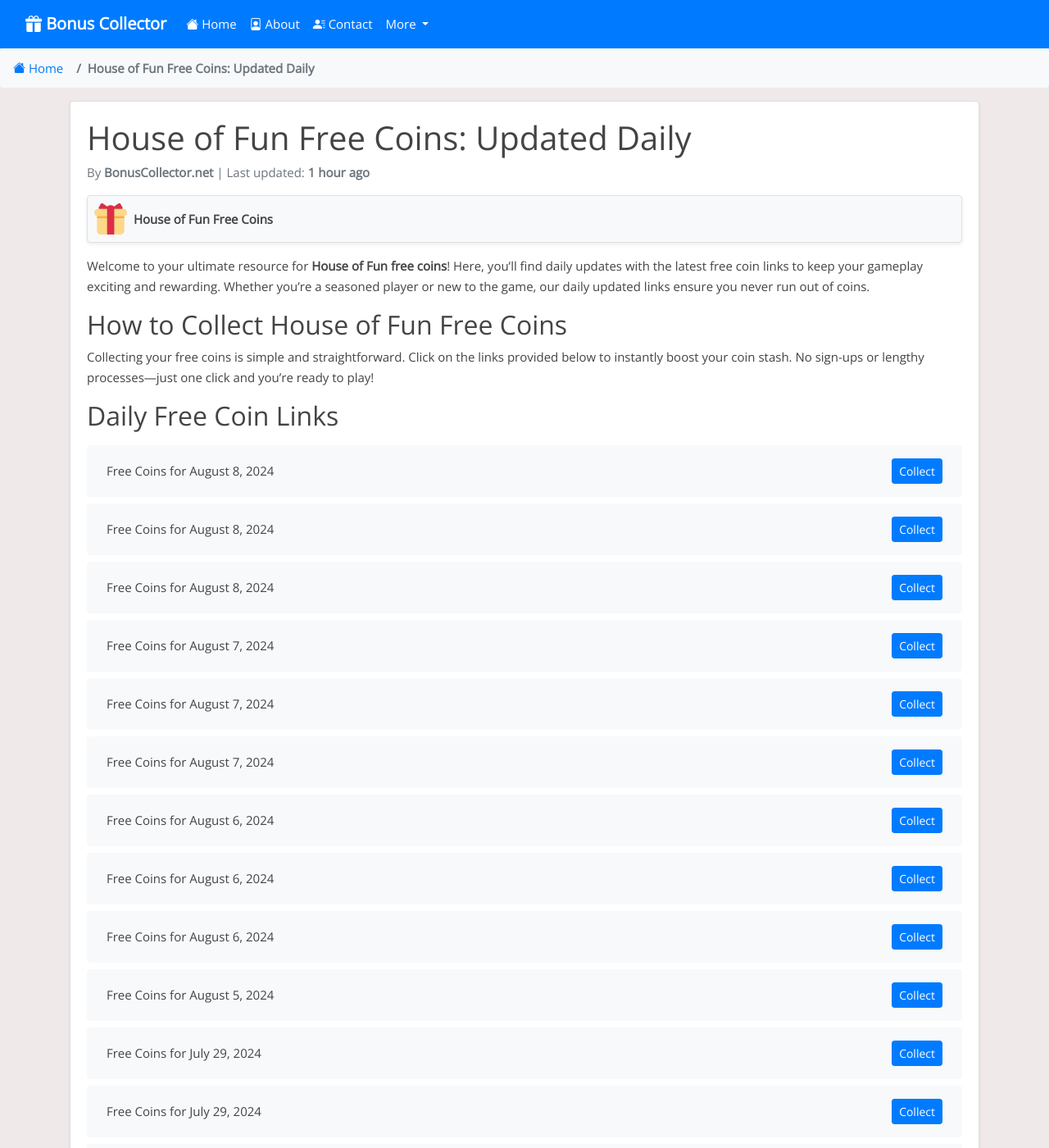
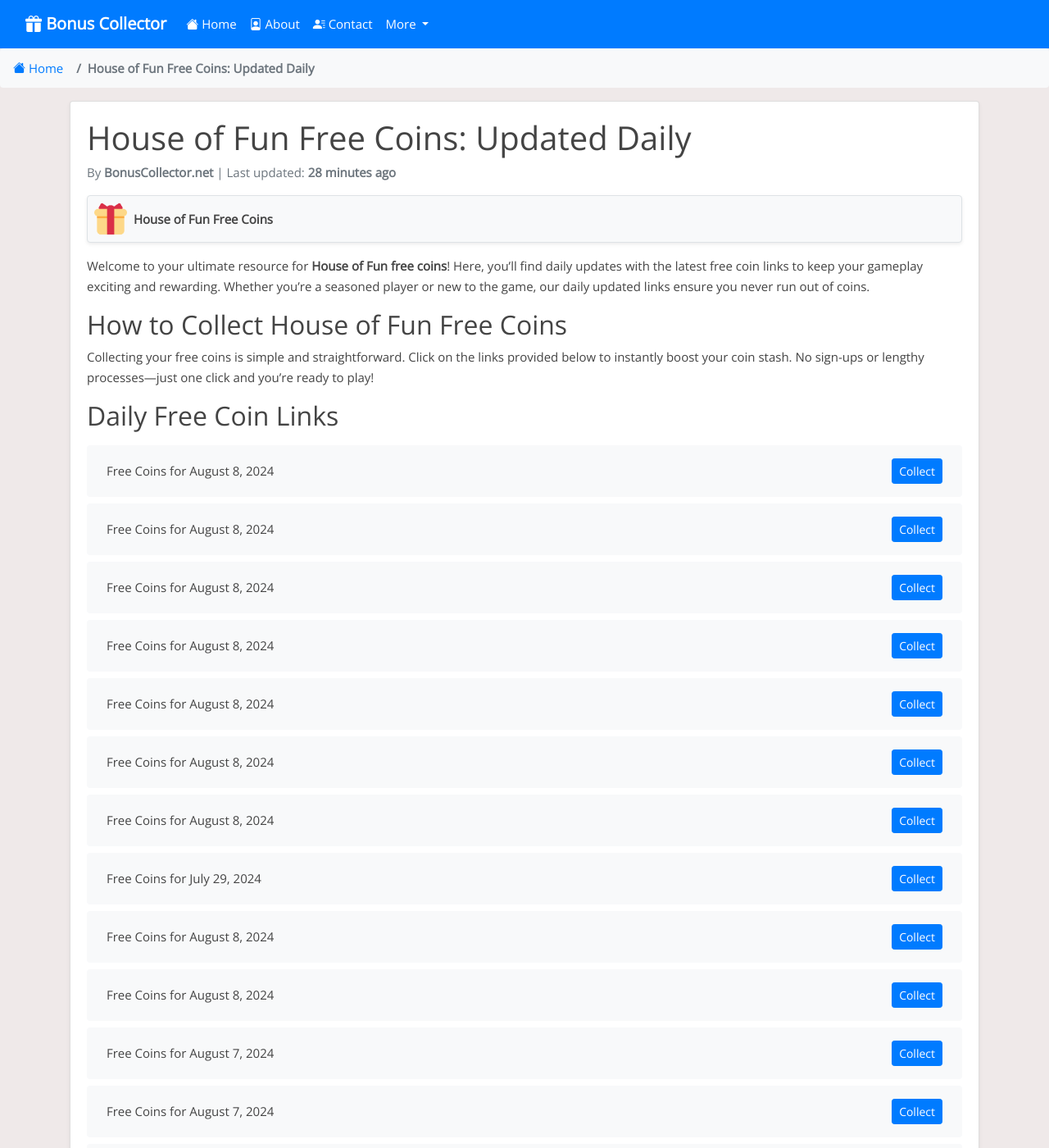
Before and after one commit to Prollad99/bs-net, a Jekyll site: the page built from _posts/2024-06-29-house-of-fun.md, in a window 1280 px wide and 1400 px high. Shown: the whole window at 82% size. Built offline with Jekyll 4.4.1, drawn with Linux system fonts in a browser that asks for light colours; nearby versions of some CDN libraries; comment, search, counter and statistics services are not loaded; some of the changed text lies outside the part shown.

Commit message:
Update house-of-fun reward links and last modified date

```diff
--- a/_data/include_files.yml
+++ b/_data/include_files.yml
@@ -11,7 +11,7 @@
   last_modified: 2024-08-08 03:33:16
 
 house-of-fun.html:
-  last_modified: 2024-08-08 03:33:12
+  last_modified: 2024-08-08 04:10:29
 
 cash-frenzy.html:
   last_modified: 2024-08-08 03:07:48
--- a/_includes/house-of-fun.html
+++ b/_includes/house-of-fun.html
@@ -10,6 +10,34 @@
   <li class="list-group-item d-flex justify-content-between align-items-center">
     <span>Free Coins for August 8, 2024</span>
     <a href="https://playtika.onelink.me/hof/w4blbwsu?af_dp=hof%3A%2F%2F&af_force_deeplink=true&c_id=2024M8D7_07&s_id=1060&deeplink=eyJpZCI6IjI4MzQ4NzJjLTE1OGEtNDExMS04Nzc3LTlmZGI2ZDNmZGQ2NSIsImFjIjoiaG9mX2dpZnRfY291cG9uIn0=" class="btn btn-primary btn-sm">Collect</a>
+  </li>
+  <li class="list-group-item d-flex justify-content-between align-items-center">
+    <span>Free Coins for August 8, 2024</span>
+    <a href="https://playtika.onelink.me/hof/w4blbwsu?af_force_deeplink=true&deeplink=eyJpZCI6Ijk0ZWE1NjI1LWM0NjYtNDY2Ni05Y2MwLWY1NjlkOTEwYmRlNSIsImFjIjoiaG9mX2dpZnRfY291cG9uIn0=" class="btn btn-primary btn-sm">Collect</a>
+  </li>
+  <li class="list-group-item d-flex justify-content-between align-items-center">
+    <span>Free Coins for August 8, 2024</span>
+    <a href="https://playtika.onelink.me/hof/w4blbwsu?af_force_deeplink=true&deeplink=eyJpZCI6Ijc1ZWQ4MGE2LWIwOGEtNDM4Yi05ZWVhLTMyYTk0MjE4NDgzOCIsImFjIjoiaG9mX2dpZnRfY291cG9uIn0=" class="btn btn-primary btn-sm">Collect</a>
+  </li>
+  <li class="list-group-item d-flex justify-content-between align-items-center">
+    <span>Free Coins for August 8, 2024</span>
+    <a href="https://playtika.onelink.me/hof/w4blbwsu?af_force_deeplink=true&deeplink=eyJpZCI6IjhjNzJmYWNjLTNkZDEtNDQ5YS05NWMyLTJiOGMxY2ZkNzFjOSIsImFjIjoiaG9mX2dpZnRfY291cG9uIn0=" class="btn btn-primary btn-sm">Collect</a>
+  </li>
+  <li class="list-group-item d-flex justify-content-between align-items-center">
+    <span>Free Coins for August 8, 2024</span>
+    <a href="https://playtika.onelink.me/hof/w4blbwsu?af_force_deeplink=true&deeplink=eyJpZCI6ImVjZDljMjg4LWI2NGEtNDNmNC05NGNlLTk0ZmQxMDhjYmY4ZCIsImFjIjoiaG9mX2dpZnRfY291cG9uIn0=" class="btn btn-primary btn-sm">Collect</a>
+  </li>
+  <li class="list-group-item d-flex justify-content-between align-items-center">
+    <span>Free Coins for July 29, 2024</span>
+    <a href="https://playtika.onelink.me/hof/w4blbwsu?af_force_deeplink=true&deeplink=eyJpZCI6IjNiMzlkZjIzLTRlMmEtNGNmNC1hNzkzLTQ2MzQ0NGM0N2VlMyIsImFjIjoiaG9mX2dpZnRfY291cG9uIn0=" class="btn btn-primary btn-sm">Collect</a>
+  </li>
+  <li class="list-group-item d-flex justify-content-between align-items-center">
+    <span>Free Coins for August 8, 2024</span>
+    <a href="https://playtika.onelink.me/hof/w4blbwsu?af_force_deeplink=true&deeplink=eyJpZCI6IjNjZTRmMzgyLTkyMTEtNDhhMC1hODIzLWUzYjJlYTQ3N2RkNCIsImFjIjoiaG9mX2dpZnRfY291cG9uIn0=" class="btn btn-primary btn-sm">Collect</a>
+  </li>
+  <li class="list-group-item d-flex justify-content-between align-items-center">
+    <span>Free Coins for August 8, 2024</span>
+    <a href="https://playtika.onelink.me/hof/w4blbwsu?af_force_deeplink=true&deeplink=eyJpZCI6ImE1MTgxZWY0LTBjN2EtNDJmZS05OWZkLTdhMGNiZTIwOWFjZiIsImFjIjoiaG9mX2dpZnRfY291cG9uIn0=" class="btn btn-primary btn-sm">Collect</a>
   </li>
   <li class="list-group-item d-flex justify-content-between align-items-center">
     <span>Free Coins for August 7, 2024</span>
@@ -42,10 +70,6 @@
   <li class="list-group-item d-flex justify-content-between align-items-center">
     <span>Free Coins for July 29, 2024</span>
     <a href="https://playtika.onelink.me/hof/w4blbwsu?af_force_deeplink=true&deeplink=eyJpZCI6IjAyMTRjNDZjLWU5M2MtNGE2Yy1hNTIzLTJhMDVjMWQ3N2UyZCIsImFjIjoiaG9mX2dpZnRfY291cG9uIn0=" class="btn btn-primary btn-sm">Collect</a>
-  </li>
-  <li class="list-group-item d-flex justify-content-between align-items-center">
-    <span>Free Coins for July 29, 2024</span>
-    <a href="https://playtika.onelink.me/hof/w4blbwsu?af_force_deeplink=true&deeplink=eyJpZCI6IjNiMzlkZjIzLTRlMmEtNGNmNC1hNzkzLTQ2MzQ0NGM0N2VlMyIsImFjIjoiaG9mX2dpZnRfY291cG9uIn0=" class="btn btn-primary btn-sm">Collect</a>
   </li>
   <li class="list-group-item d-flex justify-content-between align-items-center">
     <span>Free Coins for August 5, 2024</span>
@@ -375,28 +399,4 @@
     <span>Free Coins for July 19, 2024</span>
     <a href="https://playtika.onelink.me/hof/w4blbwsu?af_force_deeplink=true&deeplink=eyJpZCI6IjdiMjE4ZGRmLTE0M2EtNDIzOS1hNWU2LTRiNTcyYjAyYzU2NiIsImFjIjoiaG9mX2dpZnRfY291cG9uIn0=" class="btn btn-primary btn-sm">Collect</a>
   </li>
-  <li class="list-group-item d-flex justify-content-between align-items-center">
-    <span>Free Coins for July 19, 2024</span>
-    <a href="https://playtika.onelink.me/hof/w4blbwsu?af_force_deeplink=true&deeplink=eyJpZCI6IjA3YzVmMTI3LTUyMTUtNDQ0Zi05NGMzLTc4MDM3NGVmYTIyNyIsImFjIjoiaG9mX2dpZnRfY291cG9uIn0=" class="btn btn-primary btn-sm">Collect</a>
-  </li>
-  <li class="list-group-item d-flex justify-content-between align-items-center">
-    <span>Free Coins for July 19, 2024</span>
-    <a href="https://playtika.onelink.me/hof/w4blbwsu?af_force_deeplink=true&deeplink=eyJpZCI6ImIzMTE1NDRiLTZiNGMtNGViOS1hOTAwLTI0MzE3YzI4NmMwMiIsImFjIjoiaG9mX2dpZnRfY291cG9uIn0=" class="btn btn-primary btn-sm">Collect</a>
-  </li>
-  <li class="list-group-item d-flex justify-content-between align-items-center">
-    <span>Free Coins for July 19, 2024</span>
-    <a href="https://playtika.onelink.me/hof/w4blbwsu?af_force_deeplink=true&deeplink=eyJpZCI6ImE0ODJlMThkLWQwN2ItNGM3OS04MGY3LWI2YTY5MGY3NjY4NCIsImFjIjoiaG9mX2dpZnRfY291cG9uIn0=" class="btn btn-primary btn-sm">Collect</a>
-  </li>
-  <li class="list-group-item d-flex justify-content-between align-items-center">
-    <span>Free Coins for July 19, 2024</span>
-    <a href="https://playtika.onelink.me/hof/w4blbwsu?af_dp=hof%3A%2F%2F&af_force_deeplink=true&c_id=2024M7D18_23&s_id=1060&deeplink=eyJpZCI6IjdiMjE4ZGRmLTE0M2EtNDIzOS1hNWU2LTRiNTcyYjAyYzU2NiIsImFjIjoiaG9mX2dpZnRfY291cG9uIn0=" class="btn btn-primary btn-sm">Collect</a>
-  </li>
-  <li class="list-group-item d-flex justify-content-between align-items-center">
-    <span>Free Coins for July 19, 2024</span>
-    <a href="https://playtika.onelink.me/hof/w4blbwsu?af_dp=hof%3A%2F%2F&af_force_deeplink=true&c_id=2024M7D18_19&s_id=1060&deeplink=eyJpZCI6IjkwNDQ2YmVhLWY1NzctNDU5NS1iNzI4LWVlMTZkNzhkNmRmNiIsImFjIjoiaG9mX2dpZnRfY291cG9uIn0=" class="btn btn-primary btn-sm">Collect</a>
-  </li>
-  <li class="list-group-item d-flex justify-content-between align-items-center">
-    <span>Free Coins for July 19, 2024</span>
-    <a href="https://playtika.onelink.me/hof/w4blbwsu?af_dp=hof%3A%2F%2F&af_force_deeplink=true&c_id=2024M7D18_07&s_id=1060&deeplink=eyJpZCI6IjExNmVjOWY1LTQxOTUtNGIxZS1hMzJmLTdjNzIxYzAyMDgxMiIsImFjIjoiaG9mX2dpZnRfY291cG9uIn0=" class="btn btn-primary btn-sm">Collect</a>
-  </li>
 </ul>
```
Also changed, not shown: links-json/house-of-fun.json (+28 -28 lines).
